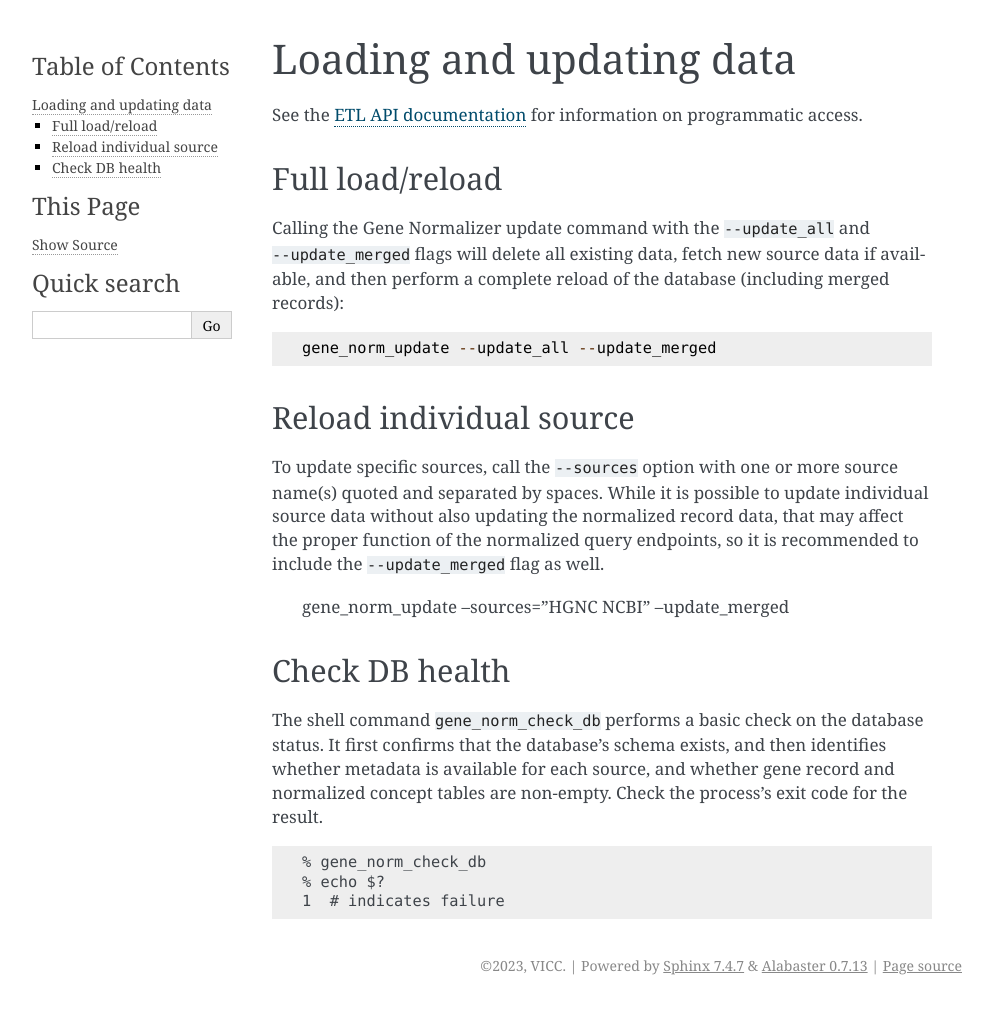
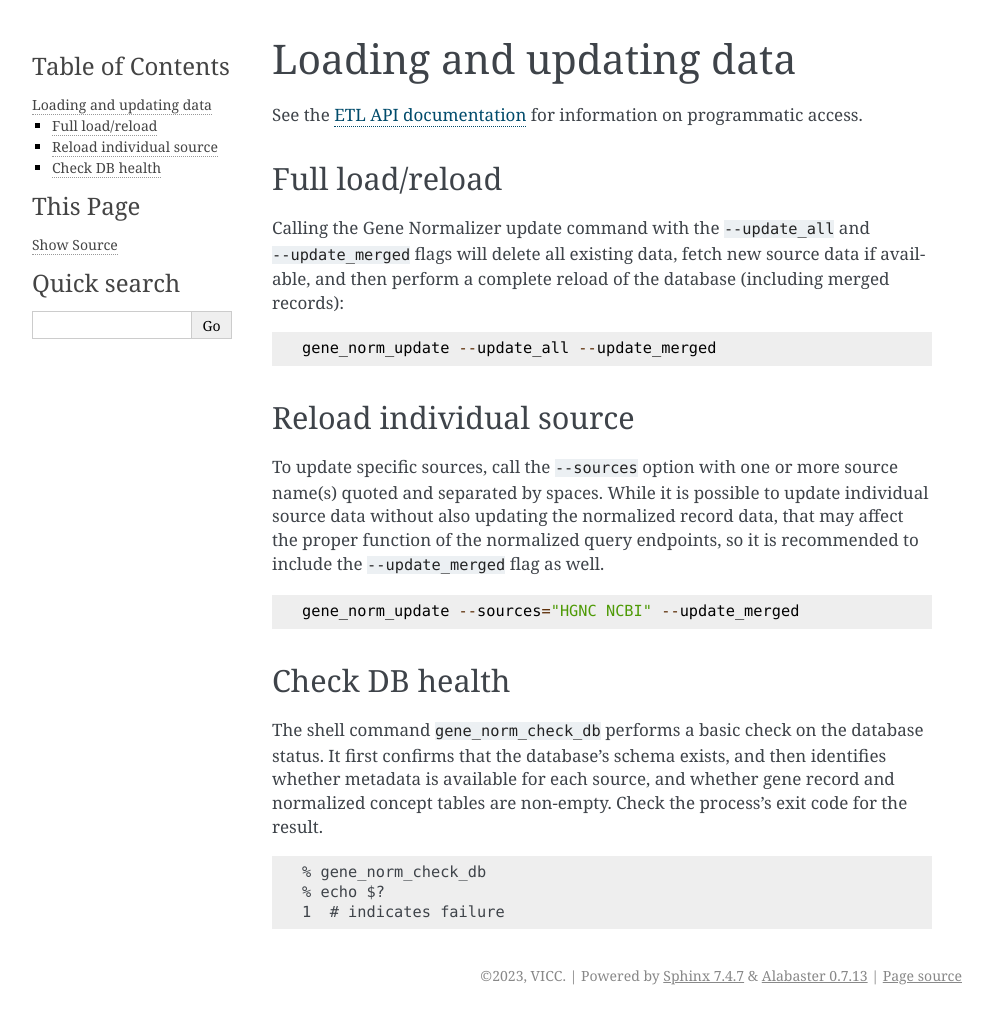
Before and after one commit to cancervariants/gene-normalization, a Sphinx documentation site: the page built from docs/source/managing_data/loading_and_updating_data.rst, in a window 1280 px wide. Shown: the whole page, without its empty margins (148-1141 px from the left). Built offline with Sphinx 7.4.7, drawn with Linux system fonts in a browser that asks for light colours.

Commit message:
more fiddling

```diff
--- a/docs/source/managing_data/loading_and_updating_data.rst
+++ b/docs/source/managing_data/loading_and_updating_data.rst
@@ -14,7 +14,7 @@ Calling the Gene Normalizer update command with the ``--update_all`` and ``--upd
 Reload individual source
 ------------------------
 
-To update specific sources, call the ``--sources`` option with one or more source name(s) quoted and separated by spaces. While it is possible to update individual source data without also updating the normalized record data, that may affect the proper function of the normalized query endpoints, so it is recommended to include the ``--update_merged`` flag as well.
+To update specific sources, call the ``--sources`` option with one or more source name(s) quoted and separated by spaces. While it is possible to update individual source data without also updating the normalized record data, that may affect the proper function of the normalized query endpoints, so it is recommended to include the ``--update_merged`` flag as well. ::
 
     gene_norm_update --sources="HGNC NCBI" --update_merged
 
```
